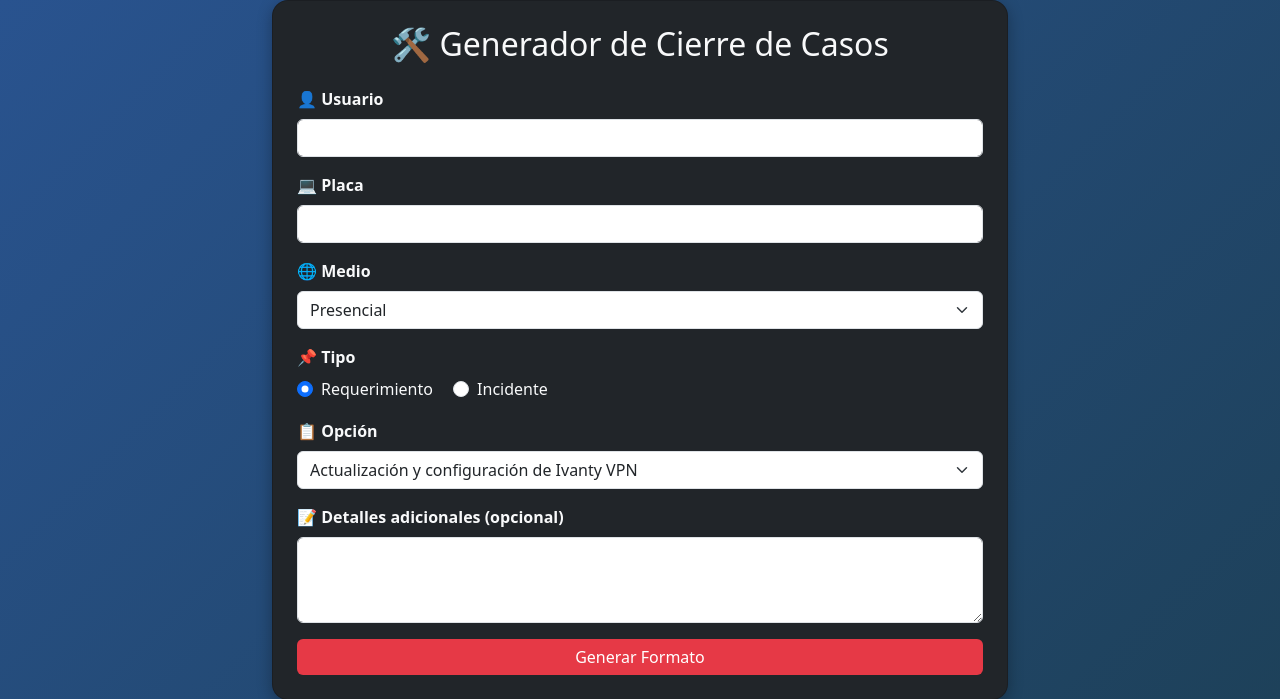
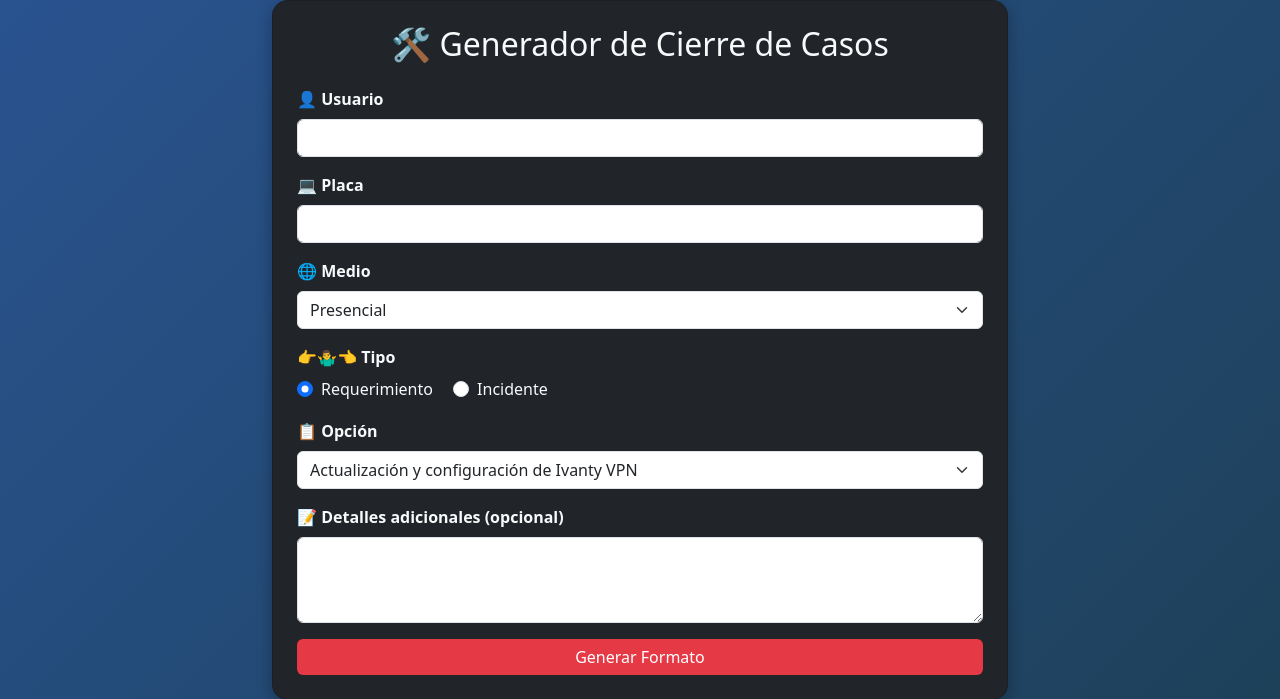
Before and after one commit to Steven-gil-dep/mi_app_flask, a Flask app: page / in a window 1280 px wide. Shown: the top 699 px of the page. Run offline with Flask 3, Linux system fonts and the light colour scheme.

Commit message:
Update form.html

```diff
--- a/templates/form.html
+++ b/templates/form.html
@@ -56,7 +56,7 @@
             </select>
           </div>
           <div class="mb-3">
-            <label class="form-label">📌 Tipo</label><br>
+            <label class="form-label">👉🤷‍♂️👈 Tipo</label><br>
             <div class="form-check form-check-inline">
               <input class="form-check-input" type="radio" name="tipo" value="req" checked>
               <label class="form-check-label">Requerimiento</label>
```
